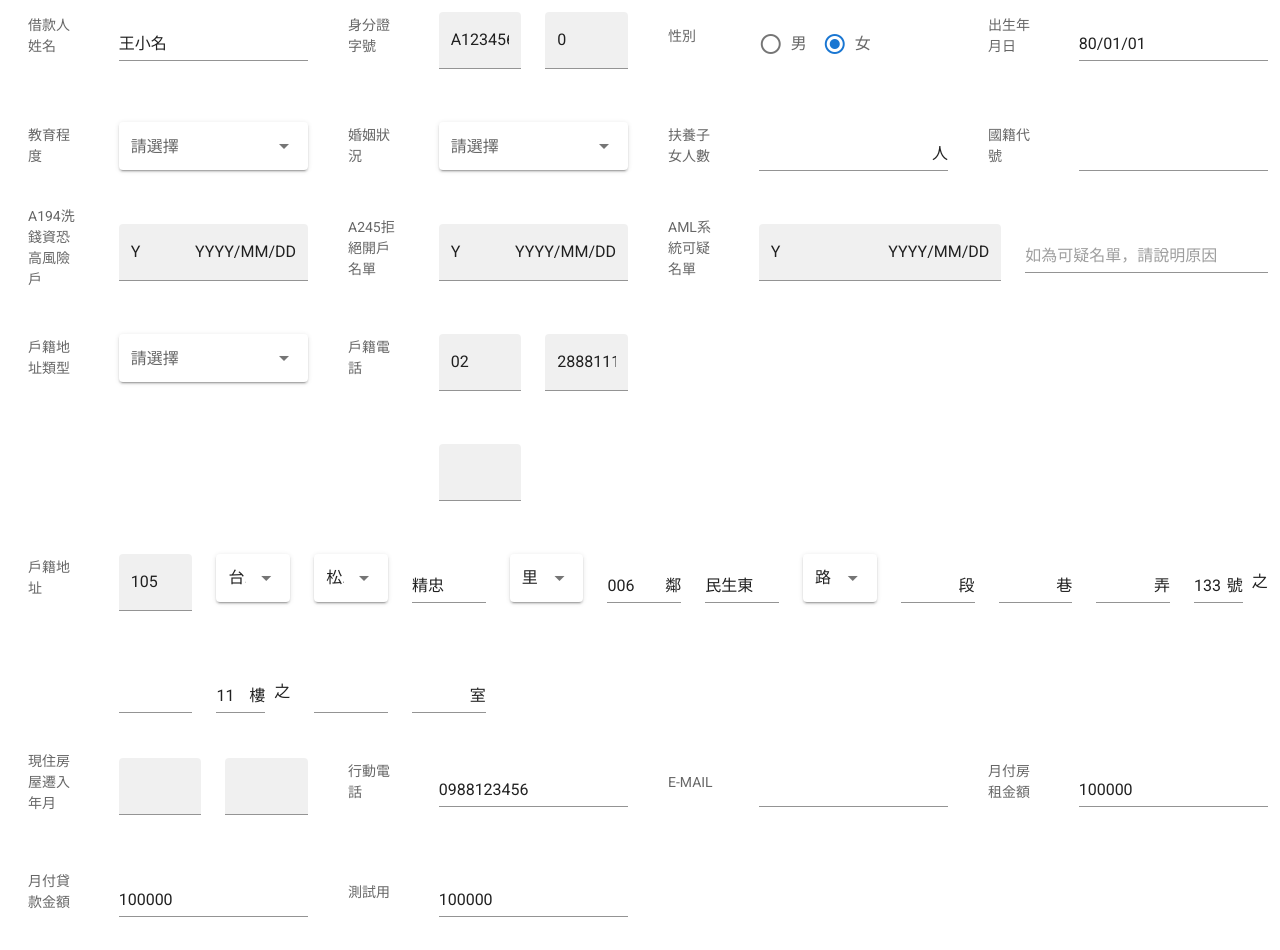
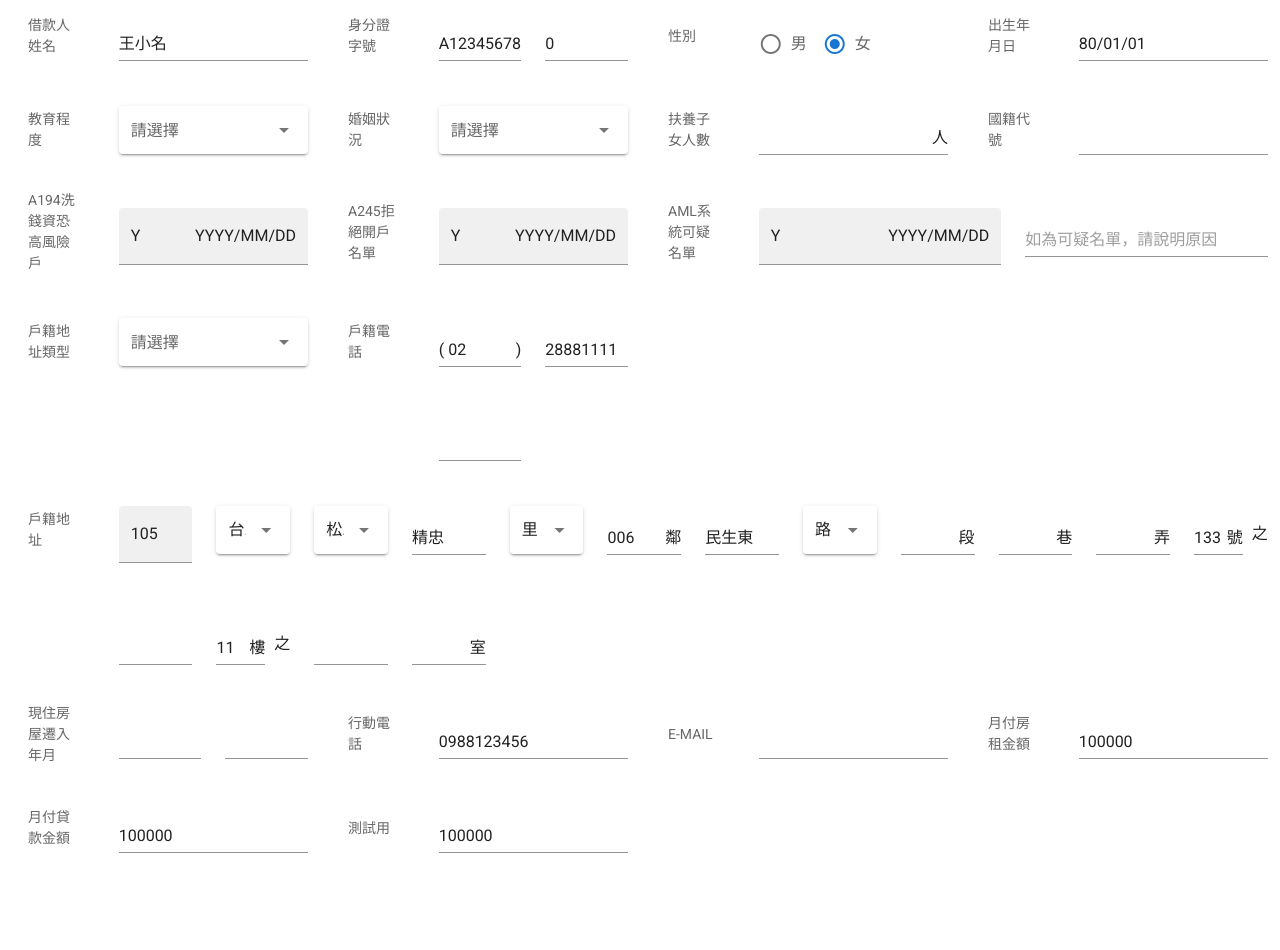
Before and after one commit to SeanCode2019/storeHouse, a Vue app in the folder eloan/: page / in a window 1280 px wide. After the commit the page ends 886 px from the top, so only its background shows below. Built offline with nearby package versions, Linux system fonts and the light colour scheme.

Commit message:
export textfield and address into components

```diff
--- a/eloan/json/進件作業/借款人Template.json
+++ b/eloan/json/進件作業/借款人Template.json
@@ -165,7 +165,14 @@
             }
         },
         "type": "",
-        "props": ""
+        "props": {
+            "suffix":{
+                "areaCode":")"
+            },
+            "prefix":{
+                "areaCode":"("
+            }
+        }
     },
     "戶籍地址": {
         "content": {
--- /dev/null
+++ b/eloan/src/components/Address.vue
@@ -0,0 +1,100 @@
+<template>
+  <v-row>
+    <!-- postal code -->
+    <v-col cols="1">
+      <v-text-field
+        v-model="item.content.value.postalCode.content.value"
+        :readonly="true"
+        :filled="true"
+      ></v-text-field>
+    </v-col>
+    <!-- city -->
+    <v-col cols="1">
+      <v-select
+        :items="item.content.value.city.selects"
+        v-model="item.content.value.city.value"
+        solo
+      ></v-select>
+    </v-col>
+    <!-- region -->
+    <v-col cols="1">
+      <v-select
+        :items="item.content.value.region.selects"
+        v-model="item.content.value.region.value"
+        solo
+      ></v-select>
+    </v-col>
+    <!-- village -->
+    <v-col cols="1">
+      <v-text-field v-model="item.content.value.village"></v-text-field>
+    </v-col>
+    <!-- village type -->
+    <v-col cols="1">
+      <v-select
+        :items="item.content.value.villageType.selects"
+        v-model="item.content.value.villageType.value"
+        solo
+      ></v-select>
+    </v-col>
+    <!-- neightbrohood -->
+    <v-col cols="1">
+      <v-text-field v-model="item.content.value.neightbrohoood" suffix="鄰"></v-text-field>
+    </v-col>
+    <!-- road -->
+    <v-col cols="1">
+      <v-text-field v-model="item.content.value.road"></v-text-field>
+    </v-col>
+    <!-- road type -->
+    <v-col cols="1">
+      <v-select
+        :items="item.content.value.roadType.selects"
+        v-model="item.content.value.roadType.value"
+        solo
+      ></v-select>
+    </v-col>
+    <!-- section -->
+    <v-col cols="1">
+      <v-text-field v-model="item.content.value.section" suffix="段"></v-text-field>
+    </v-col>
+    <!-- lane -->
+    <v-col cols="1">
+      <v-text-field v-model="item.content.value.lane" suffix="巷"></v-text-field>
+    </v-col>
+    <!-- alley -->
+    <v-col cols="1">
+      <v-text-field v-model="item.content.value.alley" suffix="弄"></v-text-field>
+    </v-col>
+    <!-- number -->
+    <v-col cols="1">
+      <v-text-field v-model="item.content.value.number" suffix="號">
+        <span slot="append-outer">之</span>
+      </v-text-field>
+    </v-col>
+    <!-- sunNumber -->
+    <v-col cols="1">
+      <v-text-field v-model="item.content.value.subNumber"></v-text-field>
+    </v-col>
+    <!-- floor -->
+    <v-col cols="1">
+      <v-text-field v-model="item.content.value.floor" suffix="樓">
+        <span slot="append-outer">之</span>
+      </v-text-field>
+    </v-col>
+    <!-- subFloor -->
+    <v-col cols="1">
+      <v-text-field v-model="item.content.value.subFloor"></v-text-field>
+    </v-col>
+    <!-- room -->
+    <v-col cols="1">
+      <v-text-field v-model="item.content.value.room" suffix="室"></v-text-field>
+    </v-col>
+  </v-row>
+</template>
+
+<script>
+export default {
+  name: "MyTextField",
+  props: ["item", "propName"],
+  data: () => ({}),
+};
+</script>
--- a/eloan/src/components/AutoForm.vue
+++ b/eloan/src/components/AutoForm.vue
@@ -35,106 +35,13 @@
                 v-for="(value, propertyName) in item.content.value"
                 :key="propertyName"
               >
-                <v-text-field
-                  v-model="item.content.value[propertyName]"
-                  :readonly="GetProp('readonly',item, propertyName)"
-                  :filled="GetProp('filled',item, propertyName)"
-                  :suffix="GetProp('suffix', item, propertyName)"
-                  :placeholder="GetProp('placeholder',item, propertyName)"
-                ></v-text-field>
+                <myTextField :item="item" :propName="propertyName"></myTextField>
               </v-col>
             </v-row>
             <!-- address -->
-            <v-row v-else-if="'address' === DecideType(item)">
-              <!-- postal code -->
-              <v-col cols="1">
-                <v-text-field
-                  v-model="item.content.value.postalCode.content.value"
-                  :readonly="true"
-                  :filled="true"
-                ></v-text-field>
-              </v-col>
-              <!-- city -->
-              <v-col cols="1">
-                <v-select
-                  :items="item.content.value.city.selects"
-                  v-model="item.content.value.city.value"
-                  solo
-                ></v-select>
-              </v-col>
-              <!-- region -->
-              <v-col cols="1">
-                <v-select
-                  :items="item.content.value.region.selects"
-                  v-model="item.content.value.region.value"
-                  solo
-                ></v-select>
-              </v-col>
-              <!-- village -->
-              <v-col cols="1">
-                <v-text-field v-model="item.content.value.village"></v-text-field>
-              </v-col>
-              <!-- village type -->
-              <v-col cols="1">
-                <v-select
-                  :items="item.content.value.villageType.selects"
-                  v-model="item.content.value.villageType.value"
-                  solo
-                ></v-select>
-              </v-col>
-              <!-- neightbrohood -->
-              <v-col cols="1">
-                <v-text-field v-model="item.content.value.neightbrohoood" suffix="鄰"></v-text-field>
-              </v-col>
-              <!-- road -->
-              <v-col cols="1">
-                <v-text-field v-model="item.content.value.road"></v-text-field>
-              </v-col>
-              <!-- road type -->
-              <v-col cols="1">
-                <v-select
-                  :items="item.content.value.roadType.selects"
-                  v-model="item.content.value.roadType.value"
-                  solo
-                ></v-select>
-              </v-col>
-              <!-- section -->
-              <v-col cols="1">
-                <v-text-field v-model="item.content.value.section" suffix="段"></v-text-field>
-              </v-col>
-              <!-- lane -->
-              <v-col cols="1">
-                <v-text-field v-model="item.content.value.lane" suffix="巷"></v-text-field>
-              </v-col>
-              <!-- alley -->
-              <v-col cols="1">
-                <v-text-field v-model="item.content.value.alley" suffix="弄"></v-text-field>
-              </v-col>
-              <!-- number -->
-              <v-col cols="1">
-                <v-text-field v-model="item.content.value.number" suffix="號">
-                  <span slot="append-outer">之</span>
-                </v-text-field>
-              </v-col>
-              <!-- sunNumber -->
-              <v-col cols="1">
-                <v-text-field v-model="item.content.value.subNumber"></v-text-field>
-              </v-col>
-              <!-- floor -->
-              <v-col cols="1">
-                <v-text-field v-model="item.content.value.floor" suffix="樓">
-                  <span slot="append-outer">之</span>
-                </v-text-field>
-              </v-col>
-              <!-- subFloor -->
-              <v-col cols="1">
-                <v-text-field v-model="item.content.value.subFloor"></v-text-field>
-              </v-col>
-              <!-- room -->
-              <v-col cols="1">
-                <v-text-field v-model="item.content.value.room" suffix="室"></v-text-field>
-              </v-col>
-            </v-row>
+            <template v-else-if="'address' === DecideType(item)">
+              <myAddress :item="item" :propName="propertyName"></myAddress>
+            </template>
             <!-- select -->
             <v-select
               v-else
@@ -151,11 +58,17 @@
 </template>
 
 <script>
+import myTextField from "./MyTextField"
+import myAddress from "./Address"
+
 export default {
   props: ["data"],
   name: "AutoForm",
   data: () => ({}),
-  components: {},
+  components: {
+    myTextField,
+    myAddress
+  },
   methods: {
     DecideType,
     DecideCol,
@@ -220,9 +133,14 @@ function GetTextFieldProp(_props, _item, _propertyName) {
   }
 }
 
+//return property value
+// _prop = vuetify html property
+// _item = current data item
+// _propName = current item's name
 function GetProp(_prop, _item, _propName) {
   let hasProp = _item.props[_prop] != undefined
-  return hasProp ? _item.props[_prop][_propName] : ''
+  let falseReturn = _prop === 'readonly' || _prop === 'filled' ? undefined : ''
+  return hasProp ? _item.props[_prop][_propName] : falseReturn
 }
 
 function GetSuffix(_item, _propName) {
--- /dev/null
+++ b/eloan/src/components/MyTextField.vue
@@ -0,0 +1,31 @@
+<template>
+  <v-text-field
+    v-model="item.content.value[propName]"
+    :readonly="GetProp('readonly',item, propName)"
+    :filled="GetProp('filled',item, propName)"
+    :suffix="GetProp('suffix', item, propName)"
+    :placeholder="GetProp('placeholder',item, propName)"
+    :prefix="GetProp('prefix',item, propName)"
+  ></v-text-field>
+</template>
+
+<script>
+export default {
+  name: "MyTextField",
+  props:["item","propName"],
+  data: () => ({}),
+  methods:{
+    GetProp
+  }
+};
+
+//return property value
+// _prop = vuetify html property
+// _item = current data item
+// _propName = current item's name
+function GetProp(_prop, _item, _propName) {
+  let hasProp = _item.props[_prop] != undefined
+  let falseReturn = _prop === 'readonly' || _prop === 'filled' ? undefined : ''
+  return hasProp ? _item.props[_prop][_propName] : falseReturn
+}
+</script>
```
